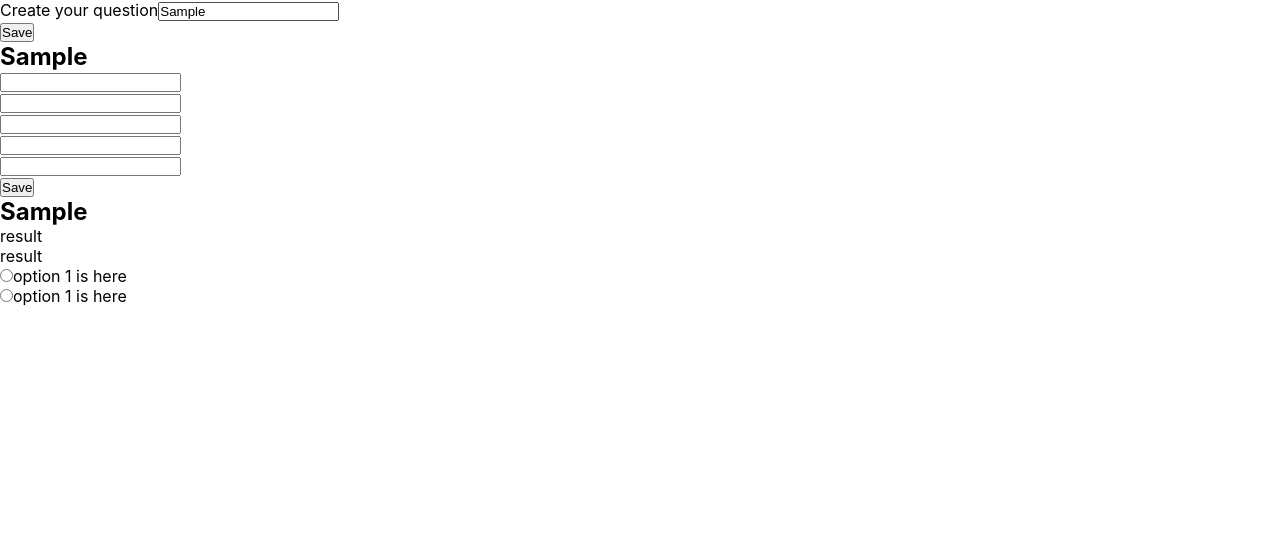
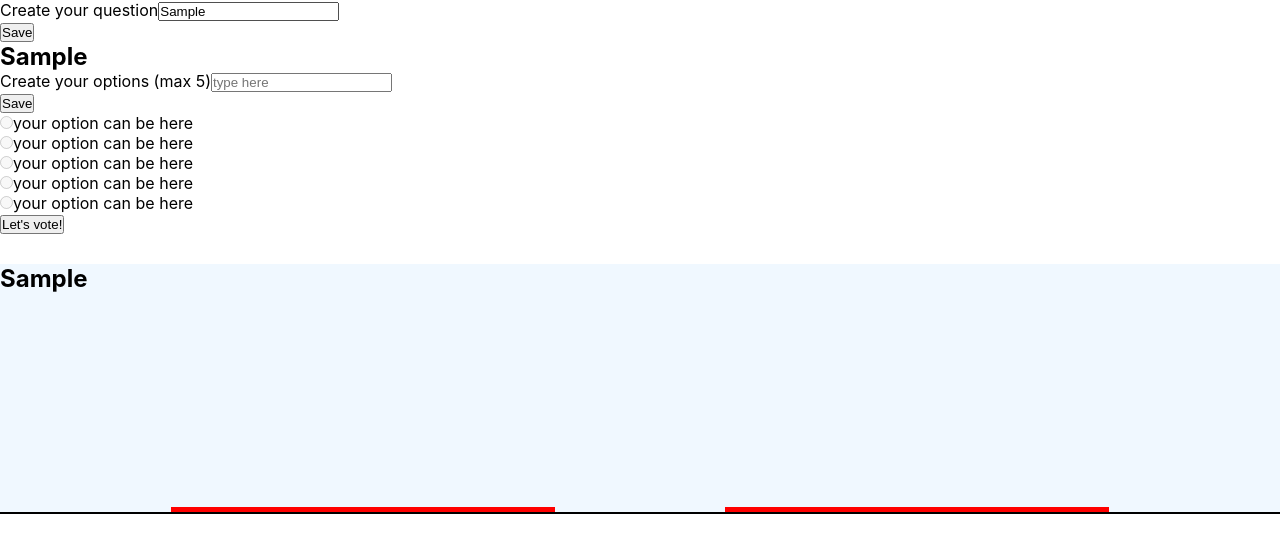
Before and after one commit to galinavikst/vote, a React (Create React App) app: page / in a window 1280 px wide. Both pictures are taken after typing "Sample" into the empty fields and a click on the button "Save". Shown: the top 552 px of the page. Built offline with nearby package versions, Linux system fonts and the light colour scheme.

Commit message:
feat: add componets, fix structure

```diff
--- a/src/App.tsx
+++ b/src/App.tsx
@@ -2,12 +2,14 @@ import React from "react";
 import QuestionForm from "./components/QuestionForm";
 import OptionsForm from "./components/OptionsForm";
 import { VotingPage } from "./VotingPage";
+import { OptionsList } from "./components/OptionsList";
 
 function App() {
   return (
     <div className="App">
       <QuestionForm />
       <OptionsForm />
+
       <VotingPage />
     </div>
   );
--- a/src/VotingPage.tsx
+++ b/src/VotingPage.tsx
@@ -1,24 +1,12 @@
 import React from "react";
 import { Question } from "./components/Question";
+import { OptionsList } from "./components/OptionsList";
+import { LetsVoteBlock } from "./components/LetsVoteBlock";
 
 export function VotingPage() {
   return (
-    <section>
-      <Question />
-      <div className="results_block">
-        <div className="result">result</div>
-        <div className="result">result</div>
-      </div>
-      <ul>
-        <li>
-          <input type="radio" />
-          <label>option 1 is here</label>
-        </li>
-        <li>
-          <input type="radio" />
-          <label>option 1 is here</label>
-        </li>
-      </ul>
+    <section className="vote_section">
+      <LetsVoteBlock />
     </section>
   );
 }
--- /dev/null
+++ b/src/components/LetsVoteBlock.tsx
@@ -0,0 +1,17 @@
+import React from "react";
+import { useSelector } from "react-redux";
+import { options } from "../store/optionsFormSlice";
+import { Question } from "./Question";
+
+export function LetsVoteBlock() {
+  const optionsArr = useSelector(options);
+  return (
+    <div className="results_block">
+      <Question />
+      <div className="results">
+        <div className="result"></div>
+        <div className="result"></div>
+      </div>
+    </div>
+  );
+}
--- a/src/components/OptionsForm.tsx
+++ b/src/components/OptionsForm.tsx
@@ -1,30 +1,64 @@
-import React from "react";
+import React, { HTMLInputTypeAttribute } from "react";
 import { Question } from "./Question";
-import { useSelector } from "react-redux";
+import { useDispatch, useSelector } from "react-redux";
 import { inputQuestionValue } from "../store/questionFormSlice";
+import { useForm } from "react-hook-form";
+import { options, setOptions } from "../store/optionsFormSlice";
+import { OptionsList } from "./OptionsList";
+
+type IOptionInput = {
+  optionInput: string;
+};
 
 export default function OptionsForm() {
   const question = useSelector(inputQuestionValue);
+  const optionsArr = useSelector(options);
+  const dispatch = useDispatch();
 
-  const inputs = [];
+  const {
+    register,
+    handleSubmit,
+    formState: { errors },
+  } = useForm<IOptionInput>();
 
-  for (let i = 0; i < 5; i += 1) {
-    inputs.push(
-      <li key={inputs.length}>
-        <input type="text" />
-      </li>
-    );
-  }
+  // const inputs = [];
+  // for (let i = 0; i < 5; i += 1) {
+  //   const isRequired = i < 2;
+  //   inputs.push(
+  //     <li key={i}>
+  //       <input
+  //         type="text"
+  //         {...register(`options${i}`, { required: isRequired })}
+  //       />
+  //       {errors.options && <span> This field is required</span>}
+  //     </li>
+  //   );
+  // }
+
+  const submitHandler = (data: IOptionInput) => {
+    const newOption = data.optionInput;
+    dispatch(setOptions(newOption));
+  };
 
   return (
     <>
       {question && (
-        <form>
+        <form onSubmit={handleSubmit(submitHandler)}>
           <Question />
           <div>
-            <ul>{inputs}</ul>
+            <label htmlFor="optionInput">Create your options (max 5)</label>
+            <input
+              id="optionInput"
+              type="text"
+              placeholder="type here"
+              {...register("optionInput", { required: true })}
+            />
+            {optionsArr.length < 2 && errors.optionInput && (
+              <span className="error"> Required at least 2 options</span>
+            )}
           </div>
           <button>Save</button>
+          <OptionsList />
         </form>
       )}
     </>
--- /dev/null
+++ b/src/components/OptionsList.tsx
@@ -0,0 +1,37 @@
+import React from "react";
+import { options } from "../store/optionsFormSlice";
+import { useSelector } from "react-redux";
+import { inputQuestionValue } from "../store/questionFormSlice";
+
+export function OptionsList() {
+  const optionsArr = useSelector(options);
+  const question = useSelector(inputQuestionValue);
+
+  const list = [];
+  for (let i = 0; i < 5; i++) {
+    list.push(
+      <li key={"option" + i}>
+        <input
+          type="radio"
+          name="option"
+          id={"option" + i}
+          disabled={!optionsArr[i]}
+        />
+        <label htmlFor={"option" + i}>
+          {optionsArr[i] || "your option can be here"}
+        </label>
+      </li>
+    );
+  }
+
+  return (
+    <>
+      {question && (
+        <div>
+          <ul>{list}</ul>
+          <button>Let's vote!</button>
+        </div>
+      )}
+    </>
+  );
+}
--- a/src/components/QuestionForm.tsx
+++ b/src/components/QuestionForm.tsx
@@ -3,21 +3,20 @@ import { useDispatch, useSelector } from "react-redux";
 import { useForm } from "react-hook-form";
 import { setQuestion } from "../store/questionFormSlice";
 
-type IQuestionINput = {
+type IQuestionInput = {
   questionInput: string;
 };
 
 export default function QuestionForm() {
   const dispatch = useDispatch();
-  //const formRef = useRef<HTMLFormElement>(null);
 
   const {
     register,
     handleSubmit,
     formState: { errors },
-  } = useForm<IQuestionINput>();
+  } = useForm<IQuestionInput>();
 
-  const handleOnSubmit = (data: IQuestionINput) => {
+  const handleOnSubmit = (data: IQuestionInput) => {
     const newQuestion = data.questionInput;
     dispatch(setQuestion(newQuestion));
   };
@@ -32,7 +31,9 @@ export default function QuestionForm() {
           {...register("questionInput", { required: true })}
           placeholder="type here"
         />
-        {errors.questionInput && <span> This field is required</span>}
+        {errors.questionInput && (
+          <span className="error"> This field is required</span>
+        )}
       </div>
       <button>Save</button>
     </form>
--- a/src/index.css
+++ b/src/index.css
@@ -12,3 +12,35 @@ body {
   -webkit-font-smoothing: antialiased;
   -moz-osx-font-smoothing: grayscale;
 }
+
+.error {
+  color: #ff0000;
+}
+
+.vote_section {
+  padding: 30px 0;
+  display: flex;
+  flex-direction: column;
+  gap: 20px;
+}
+
+.results_block {
+  display: flex;
+  flex-direction: column;
+  justify-content: space-between;
+  background-color: #f0f8ff;
+  border-bottom: 2px solid #000;
+  height: 250px;
+}
+.results {
+  display: flex;
+  justify-content: space-evenly;
+  align-items: end;
+}
+
+.result {
+  text-align: center;
+  height: 5px;
+  width: 30%;
+  background: #ff0000;
+}
--- /dev/null
+++ b/src/store/optionsFormSlice.tsx
@@ -0,0 +1,26 @@
+import React from "react";
+import { createSlice } from "@reduxjs/toolkit";
+
+interface IOptionFormState {
+  options: string[];
+}
+
+interface IOptionsFormSlice {
+  optionsForm: IOptionFormState;
+}
+
+const optionsFormSlice = createSlice({
+  name: "optionsForm",
+  initialState: {
+    options: [] as string[],
+  },
+  reducers: {
+    setOptions(state, action) {
+      state.options = [...state.options, action.payload];
+    },
+  },
+});
+
+export const { setOptions } = optionsFormSlice.actions;
+export const options = (state: IOptionsFormSlice) => state.optionsForm.options;
+export default optionsFormSlice.reducer;
--- a/src/store/store.tsx
+++ b/src/store/store.tsx
@@ -1,8 +1,10 @@
 import { configureStore, combineReducers } from "@reduxjs/toolkit";
 import questionFormReducer from "./questionFormSlice";
+import optionsFormReducer from "./optionsFormSlice";
 
 const rootReducer = combineReducers({
   questionForm: questionFormReducer,
+  optionsForm: optionsFormReducer,
 });
 
 export const store = configureStore({
```
Also changed, not shown: src/components/servise.tsx (added, +13 -0 lines).
